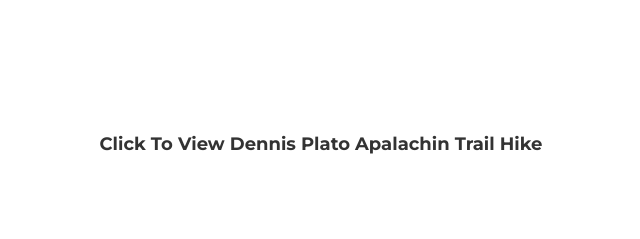
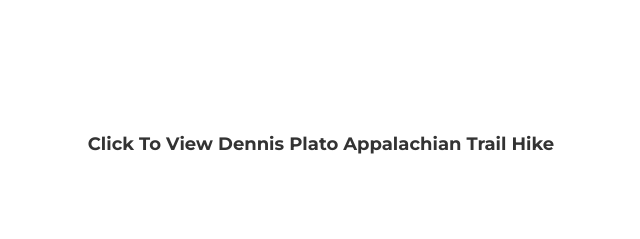
Before and after one commit to bneedels/inaction, a plain HTML site: page index.html in a window 1280 px wide. Shown: the part 2962-3201 px from the top of the page, 319-959 px from the left. Drawn offline with nearby package versions, Linux system fonts and the light colour scheme; a web font is replaced by a local one.

Commit message:
Spelling Error Correction

```diff
--- a/index.html
+++ b/index.html
@@ -238,7 +238,7 @@
             <!-- BEGIN: Flickity Gallery - Dennis Plato -->
 
             <div class="row">
-                <h4 class='galleryHeader' onclick='javascript:toggleDivVertically(this)'>Click To View Dennis Plato Apalachin Trail Hike</h4>
+                <h4 class='galleryHeader' onclick='javascript:toggleDivVertically(this)'>Click To View Dennis Plato Appalachian Trail Hike</h4>
                 <div class="galleryDiv">
                   <div class="gallery js-flickity" data-flickity-options='{"freeScroll": true, "wrapAround": true}'>
                     <img  src="img/dennis-plato/dplato_hike_1.jpg" alt="Day Before Hike" class="gallery-cell" />
```
